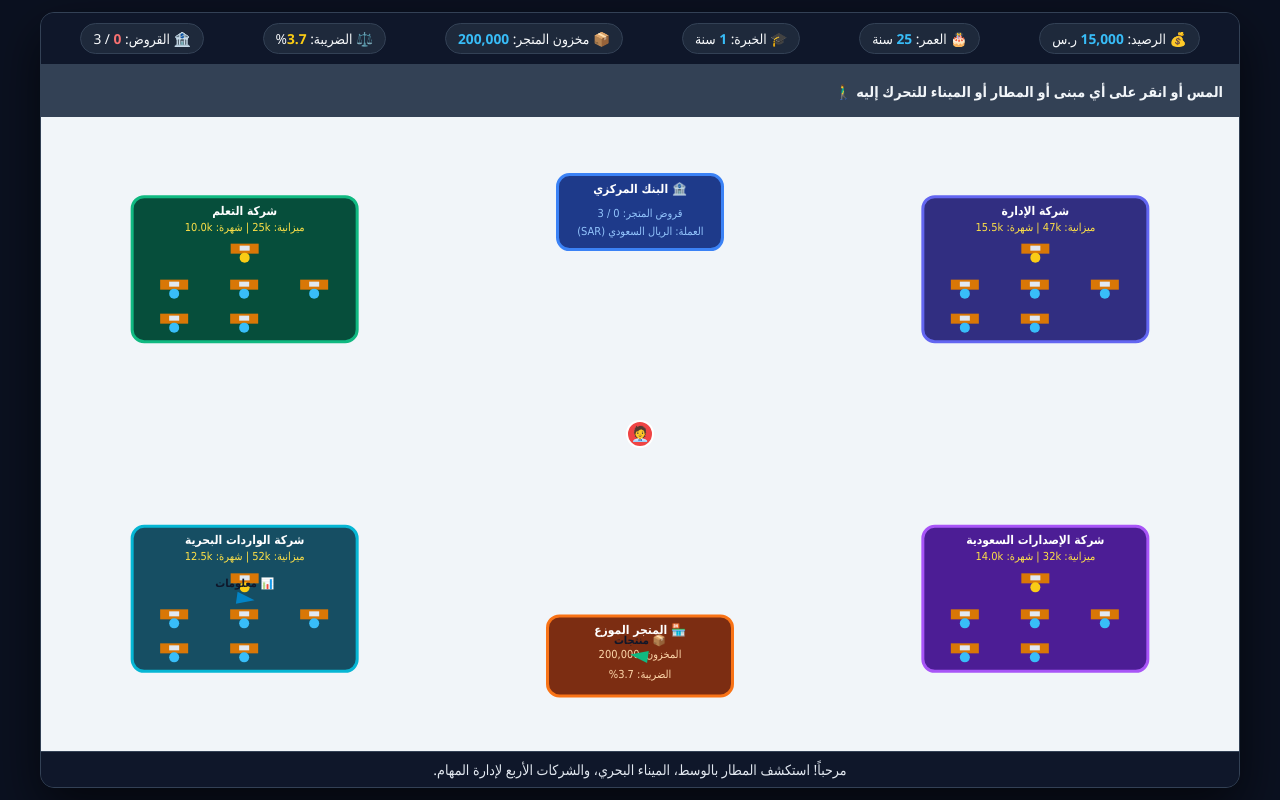
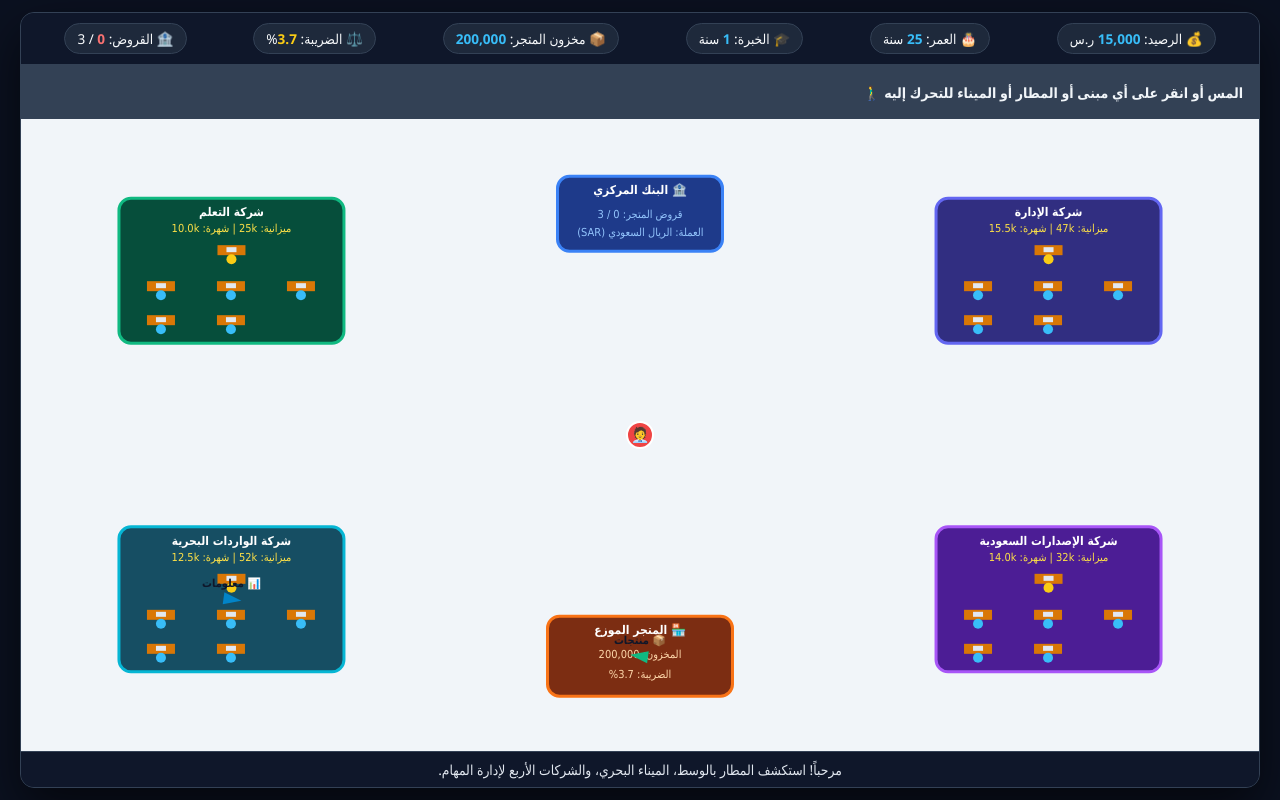
Before and after one commit to fatimahsaleh2019-wq/my-web-game, a plain HTML site: page index.html in a window 1280 px wide. Drawn offline with Linux system fonts and the light colour scheme.

Commit message:
Update style.css

```diff
--- a/style.css
+++ b/style.css
@@ -18,7 +18,7 @@ body {
 
 .app-wrapper {
     width: 100%;
-    max-width: 1200px;
+    max-width: 1240px;
     height: 97vh;
     background-color: #1e293b;
     border-radius: 14px;
@@ -44,7 +44,7 @@ body {
     background-color: #1e293b;
     padding: 5px 12px;
     border-radius: 20px;
-    font-size: 0.86rem;
+    font-size: 0.85rem;
     border: 1px solid #334155;
 }
 
@@ -66,14 +66,14 @@ body {
     display: flex;
     justify-content: space-between;
     align-items: center;
-    min-height: 52px;
+    min-height: 54px;
     flex-wrap: wrap;
     gap: 8px;
 }
 
 #locationTitle {
     font-weight: 600;
-    font-size: 0.9rem;
+    font-size: 0.88rem;
     color: #f1f5f9;
 }
 
@@ -87,9 +87,9 @@ button {
     background-color: #2563eb;
     color: white;
     border: none;
-    padding: 7px 14px;
+    padding: 7px 13px;
     border-radius: 8px;
-    font-size: 0.85rem;
+    font-size: 0.83rem;
     font-weight: bold;
     cursor: pointer;
     transition: transform 0.1s, background 0.2s;
@@ -143,7 +143,7 @@ canvas {
     background-color: #0f172a;
     color: #e2e8f0;
     padding: 8px 15px;
-    font-size: 0.88rem;
+    font-size: 0.86rem;
     text-align: center;
     border-top: 1px solid #334155;
 }
```
